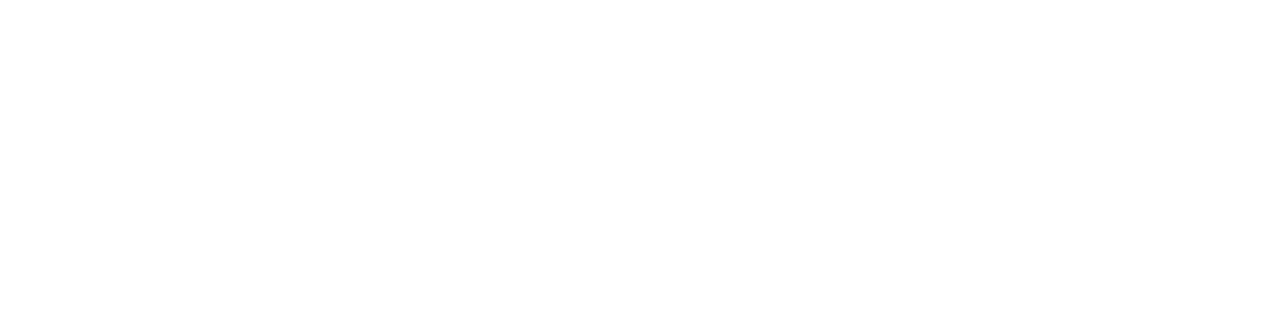
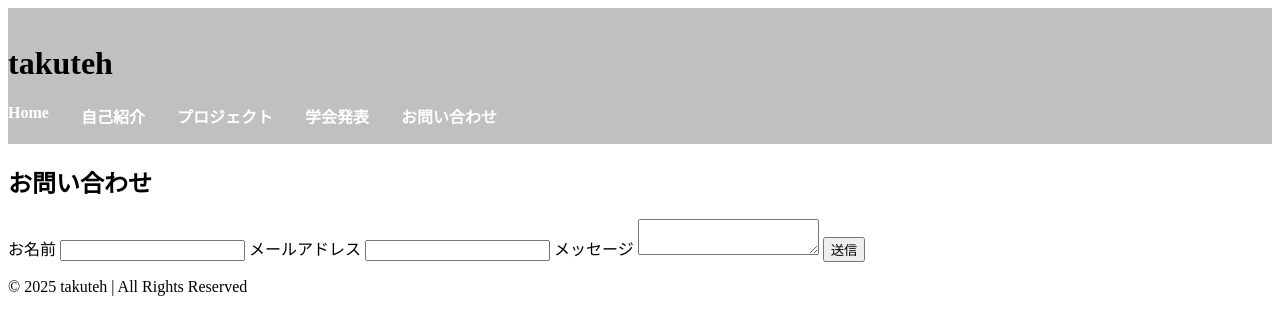
Before and after one commit to takuteh/takuteh.github.io, a plain HTML site: page contact.html in a window 1280 px wide. Drawn offline with Linux system fonts and the light colour scheme.

Commit message:
お問い合わせページ大枠作成

```diff
--- a/contact.html
+++ b/contact.html
@@ -0,0 +1,42 @@
+<!DOCTYPE html>
+<html lang="ja">
+  <head>
+    <meta charset="UTF-8" />
+    <title>お問い合わせ | takuteh</title>
+    <link rel="stylesheet" href="css/header.css" />
+    <link rel="stylesheet" href="css/styles.css" />
+  </head>
+  <body>
+    <div id="header-placeholder"></div>
+
+    <section id="contact">
+      <div class="container">
+        <h2>お問い合わせ</h2>
+        <!-- フォーム内容は同じ -->
+        <form>
+          <label for="name">お名前</label>
+          <input type="text" id="name" name="name" required />
+          <!--requireで入力がなければ送信できない-->
+          <label for="email">メールアドレス</label>
+          <input
+            type="email"
+            id="email"
+            name="email"
+            required
+          /><!--type="email"でmail形式か確認-->
+          <label for="message">メッセージ</label>
+          <textarea id="message" name="message" required></textarea>
+          <button type="submit">送信</button>
+        </form>
+      </div>
+    </section>
+
+    <footer>
+      <div class="container">
+        <p>&copy; 2025 takuteh | All Rights Reserved</p>
+      </div>
+    </footer>
+
+    <script src="js/common.js"></script>
+  </body>
+</html>
--- /dev/null
+++ b/header.html
@@ -0,0 +1,14 @@
+<header>
+  <div class="container">
+    <h1>takuteh</h1>
+    <nav>
+      <ul class="header-nav">
+        <li><a href="index.html">Home</a></li>
+        <li><a href="index.html#about">自己紹介</a></li>
+        <li><a href="index.html#projects">プロジェクト</a></li>
+        <li><a href="index.html#academic_conference">学会発表</a></li>
+        <li><a href="contact.html">お問い合わせ</a></li>
+      </ul>
+    </nav>
+  </div>
+</header>
--- /dev/null
+++ b/js/common.js
@@ -0,0 +1,7 @@
+document.addEventListener("DOMContentLoaded", () => {
+  fetch("header.html")
+    .then((res) => res.text())
+    .then((data) => {
+      document.getElementById("header-placeholder").innerHTML = data;
+    });
+});
```
Also changed, not shown: index.html (+8 -32 lines), css/index.css (added), css/styles.css (renamed from styles.css).
